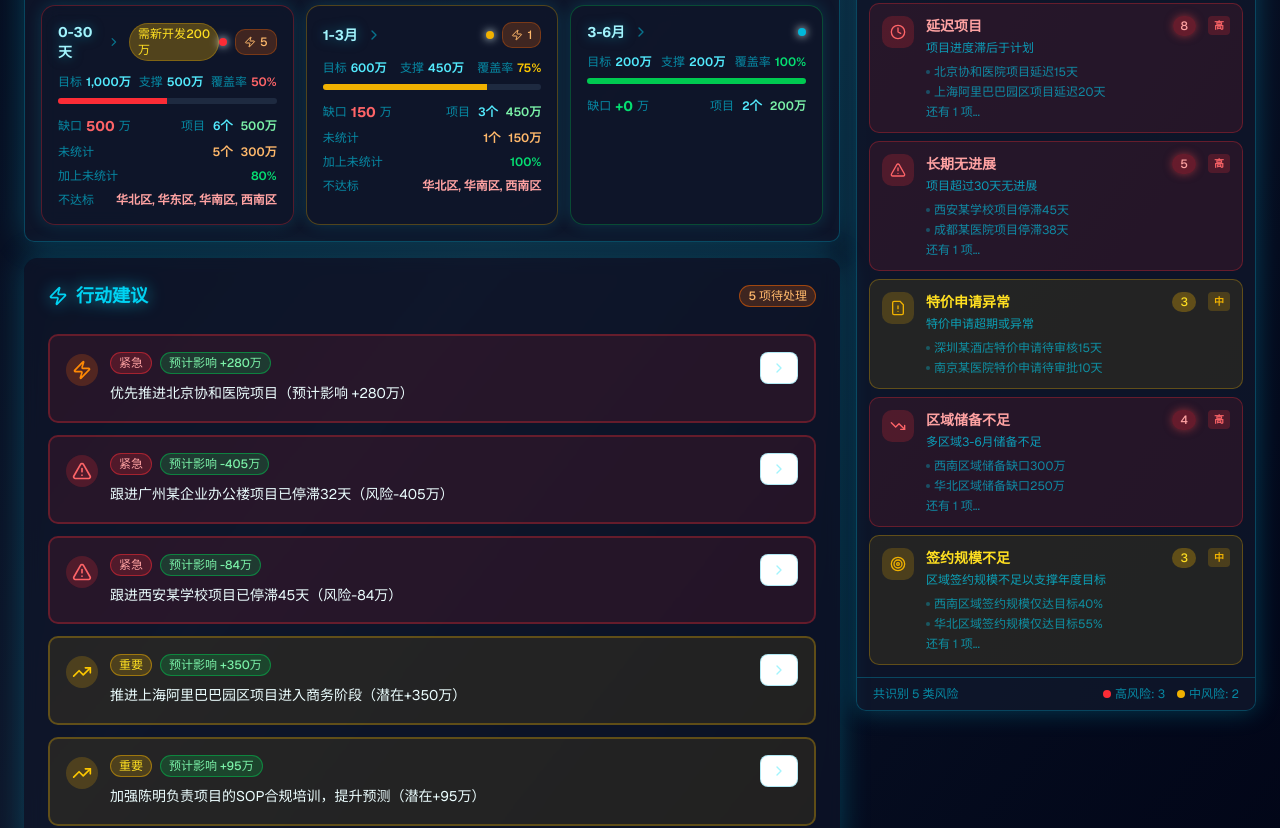
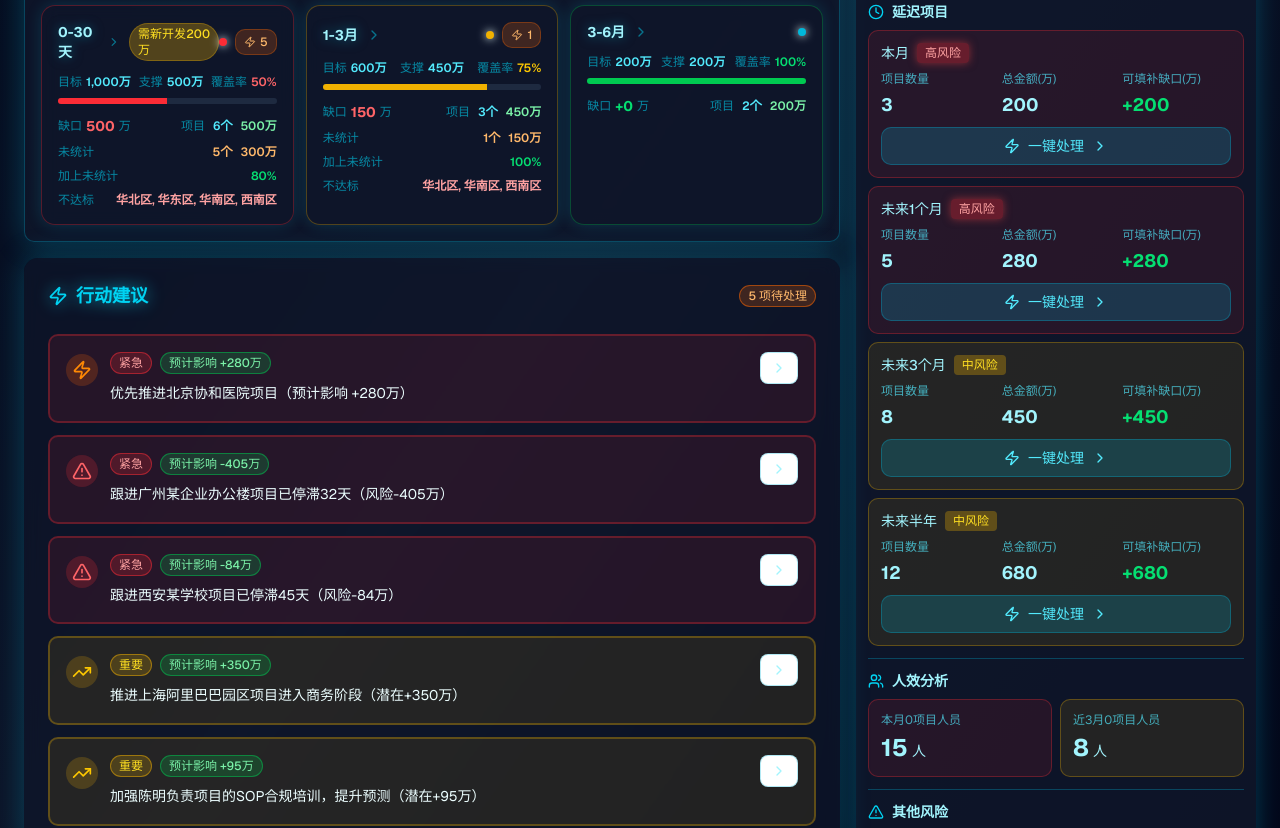
Before and after one commit to navylee1990/coze_jsc, a Next.js app: page /gm in a window 1280 px wide. Shown: the part 760-1588 px from the top of the page. Built offline with nearby package versions, Linux system fonts and the light colour scheme.

Commit message:
feat: 重构风险识别模块，优化延迟项目分类并添加人效分析

```diff
--- a/src/components/RiskIdentificationPanel.tsx
+++ b/src/components/RiskIdentificationPanel.tsx
@@ -1,154 +1,172 @@
 'use client';
 
-import { AlertTriangle, Clock, TrendingDown, FileWarning, Target } from 'lucide-react';
+import { AlertTriangle, Clock, TrendingDown, FileWarning, Target, Users, Zap, ChevronRight } from 'lucide-react';
 import { cn } from '@/lib/utils';
 
-// 风险类型
-type RiskType = 'delayed' | 'noProgress' | 'specialPrice' | 'reserveInsufficient' | 'scaleInsufficient';
+// 驾驶舱样式
+const DASHBOARD_STYLES = {
+  bg: 'bg-slate-900/80',
+  text: 'text-cyan-50',
+  textMuted: 'text-cyan-300/70',
+  textSecondary: 'text-cyan-200',
+  cardBorder: 'border-cyan-500/30',
+  neon: 'text-cyan-400 drop-shadow-[0_0_8px_rgba(6,182,212,0.8)]',
+};
 
-// 风险严重程度
-type SeverityLevel = 'high' | 'medium' | 'low';
+// 延迟项目时间分类
+interface DelayedProjectCategory {
+  period: string; // '本月', '未来1个月', '未来3个月', '未来半年'
+  periodKey: 'current' | 'future1Month' | 'future3Months' | 'future6Months';
+  count: number;
+  amount: number; // 总金额
+  gapFill: number; // 可填补缺口
+  severity: 'high' | 'medium' | 'low';
+}
 
-// 风险项接口
-interface RiskItem {
-  type: RiskType;
+// 人效数据
+interface EfficiencyData {
+  zeroProjectCurrentMonth: {
+    count: number;
+    severity: 'high' | 'medium' | 'low';
+  };
+  zeroProject3Months: {
+    count: number;
+    severity: 'high' | 'medium' | 'low';
+  };
+}
+
+// 其他风险类型
+interface OtherRiskItem {
+  type: 'specialPrice' | 'reserveInsufficient' | 'scaleInsufficient';
   title: string;
   count: number;
-  severity: SeverityLevel;
+  severity: 'high' | 'medium' | 'low';
   description: string;
-  details?: string[];
 }
 
 // 组件属性
 interface RiskIdentificationPanelProps {
-  data?: RiskItem[];
+  delayedProjects?: DelayedProjectCategory[];
+  efficiencyData?: EfficiencyData;
+  otherRisks?: OtherRiskItem[];
   theme?: 'dashboard' | 'light' | 'dark';
 }
 
-// 默认风险数据
-const defaultRiskData: RiskItem[] = [
+// 默认延迟项目数据
+const defaultDelayedProjects: DelayedProjectCategory[] = [
   {
-    type: 'delayed',
-    title: '延迟项目',
-    count: 8,
-    severity: 'high',
-    description: '项目进度滞后于计划',
-    details: [
-      '北京协和医院项目延迟15天',
-      '上海阿里巴巴园区项目延迟20天',
-      '广州某企业办公楼项目延迟32天'
-    ]
+    period: '本月',
+    periodKey: 'current',
+    count: 3,
+    amount: 200,
+    gapFill: 200,
+    severity: 'high'
   },
   {
-    type: 'noProgress',
-    title: '长期无进展',
+    period: '未来1个月',
+    periodKey: 'future1Month',
     count: 5,
-    severity: 'high',
-    description: '项目超过30天无进展',
-    details: [
-      '西安某学校项目停滞45天',
-      '成都某医院项目停滞38天',
-      '武汉某企业项目停滞35天'
-    ]
+    amount: 280,
+    gapFill: 280,
+    severity: 'high'
   },
+  {
+    period: '未来3个月',
+    periodKey: 'future3Months',
+    count: 8,
+    amount: 450,
+    gapFill: 450,
+    severity: 'medium'
+  },
+  {
+    period: '未来半年',
+    periodKey: 'future6Months',
+    count: 12,
+    amount: 680,
+    gapFill: 680,
+    severity: 'medium'
+  }
+];
+
+// 默认人效数据
+const defaultEfficiencyData: EfficiencyData = {
+  zeroProjectCurrentMonth: {
+    count: 15,
+    severity: 'high'
+  },
+  zeroProject3Months: {
+    count: 8,
+    severity: 'medium'
+  }
+};
+
+// 默认其他风险数据
+const defaultOtherRisks: OtherRiskItem[] = [
   {
     type: 'specialPrice',
     title: '特价申请异常',
     count: 3,
     severity: 'medium',
-    description: '特价申请超期或异常',
-    details: [
-      '深圳某酒店特价申请待审核15天',
-      '南京某医院特价申请待审批10天'
-    ]
+    description: '特价申请超期或异常'
   },
   {
     type: 'reserveInsufficient',
     title: '区域储备不足',
     count: 4,
     severity: 'high',
-    description: '多区域3-6月储备不足',
-    details: [
-      '西南区域储备缺口300万',
-      '华北区域储备缺口250万',
-      '一区储备缺口200万'
-    ]
+    description: '多区域3-6月储备不足'
   },
   {
     type: 'scaleInsufficient',
     title: '签约规模不足',
     count: 3,
     severity: 'medium',
-    description: '区域签约规模不足以支撑年度目标',
-    details: [
-      '西南区域签约规模仅达目标40%',
-      '华北区域签约规模仅达目标55%',
-      '华南区域签约规模仅达目标65%'
-    ]
+    description: '区域签约规模不足以支撑年度目标'
   }
 ];
 
 export default function RiskIdentificationPanel({
-  data = defaultRiskData,
+  delayedProjects = defaultDelayedProjects,
+  efficiencyData = defaultEfficiencyData,
+  otherRisks = defaultOtherRisks,
   theme = 'dashboard'
 }: RiskIdentificationPanelProps) {
+  // 获取严重程度样式
+  const getSeverityStyles = (severity: 'high' | 'medium' | 'low') => {
+    switch (severity) {
+      case 'high':
+        return 'bg-red-500/30 text-red-300 border-red-500/50 shadow-[0_0_8px_rgba(239,68,68,0.5)]';
+      case 'medium':
+        return 'bg-yellow-500/30 text-yellow-300 border-yellow-500/50';
+      case 'low':
+        return 'bg-green-500/30 text-green-300 border-green-500/50';
+    }
+  };
+
   // 获取风险图标
-  const getRiskIcon = (type: RiskType) => {
+  const getRiskIcon = (type: 'specialPrice' | 'reserveInsufficient' | 'scaleInsufficient') => {
     switch (type) {
-      case 'delayed':
-        return <Clock className="w-4 h-4" />;
-      case 'noProgress':
-        return <AlertTriangle className="w-4 h-4" />;
       case 'specialPrice':
         return <FileWarning className="w-4 h-4" />;
       case 'reserveInsufficient':
         return <TrendingDown className="w-4 h-4" />;
       case 'scaleInsufficient':
         return <Target className="w-4 h-4" />;
-      default:
-        return <AlertTriangle className="w-4 h-4" />;
-    }
-  };
-
-  // 获取严重程度样式
-  const getSeverityStyles = (severity: SeverityLevel) => {
-    switch (severity) {
-      case 'high':
-        return theme === 'dashboard'
-          ? 'bg-red-500/30 text-red-300 border-red-500/50 shadow-[0_0_8px_rgba(239,68,68,0.5)]'
-          : 'bg-red-100 text-red-700 border-red-300';
-      case 'medium':
-        return theme === 'dashboard'
-          ? 'bg-yellow-500/30 text-yellow-300 border-yellow-500/50'
-          : 'bg-yellow-100 text-yellow-700 border-yellow-300';
-      case 'low':
-        return theme === 'dashboard'
-          ? 'bg-green-500/30 text-green-300 border-green-500/50'
-          : 'bg-green-100 text-green-700 border-green-300';
-    }
-  };
-
-  // 获取严重程度标签
-  const getSeverityLabel = (severity: SeverityLevel) => {
-    switch (severity) {
-      case 'high':
-        return '高';
-      case 'medium':
-        return '中';
-      case 'low':
-        return '低';
     }
   };
 
   // 计算高风险数量
-  const highRiskCount = data.filter(item => item.severity === 'high').length;
+  const highRiskCount = [
+    ...delayedProjects.filter(p => p.severity === 'high'),
+    ...otherRisks.filter(r => r.severity === 'high')
+  ].length;
 
   return (
     <div
       className={cn(
         'w-full rounded-lg overflow-hidden transition-all duration-300',
         theme === 'dashboard'
-          ? 'bg-slate-900/80 border border-cyan-500/30 shadow-[0_0_25px_rgba(6,182,212,0.3)]'
+          ? `${DASHBOARD_STYLES.bg} ${DASHBOARD_STYLES.cardBorder} shadow-[0_0_25px_rgba(6,182,212,0.3)]`
           : theme === 'dark'
           ? 'bg-slate-800 border border-slate-700'
           : 'bg-white border border-slate-200'
@@ -158,12 +176,12 @@ export default function RiskIdentificationPanel({
       <div
         className={cn(
           'px-4 py-3 border-b flex items-center justify-between',
-          theme === 'dashboard' ? 'border-cyan-500/30 bg-slate-900/50' : 'border-slate-200 bg-white'
+          theme === 'dashboard' ? `${DASHBOARD_STYLES.cardBorder} bg-slate-900/50` : 'border-slate-200 bg-white'
         )}
       >
         <div className="flex items-center gap-2">
           <AlertTriangle className={cn('w-5 h-5', theme === 'dashboard' ? 'text-cyan-400' : 'text-slate-700')} />
-          <h3 className={cn('font-bold text-lg', theme === 'dashboard' ? 'text-cyan-200' : 'text-slate-900')}>
+          <h3 className={cn('font-bold text-lg', theme === 'dashboard' ? DASHBOARD_STYLES.textSecondary : 'text-slate-900')}>
             风险识别
           </h3>
         </div>
@@ -181,155 +199,138 @@ export default function RiskIdentificationPanel({
       </div>
 
       {/* 风险列表 */}
-      <div className="p-3 space-y-2">
-        {data.map((risk, index) => (
+      <div className="p-3 space-y-3">
+        {/* 延迟项目 */}
+        <div className="space-y-2">
+          <div className="flex items-center gap-2 mb-2">
+            <Clock className={cn('w-4 h-4 text-cyan-400')} />
+            <h4 className={cn('text-sm font-semibold', DASHBOARD_STYLES.textSecondary)}>延迟项目</h4>
+          </div>
+          {delayedProjects.map((item, index) => (
             <div
               key={index}
               className={cn(
-              'relative rounded-lg p-3 border transition-all duration-200',
-              theme === 'dashboard'
-                ? risk.severity === 'high'
+                'rounded-lg p-3 border transition-all duration-200',
+                item.severity === 'high'
+                  ? 'bg-red-500/10 border-red-500/30 hover:bg-red-500/20 hover:shadow-[0_0_15px_rgba(239,68,68,0.3)]'
+                  : 'bg-yellow-500/10 border-yellow-500/30 hover:bg-yellow-500/20'
+              )}
+            >
+              <div className="flex items-start justify-between mb-2">
+                <div className="flex-1">
+                  <div className="flex items-center gap-2 mb-1">
+                    <span className={cn('font-medium text-sm', DASHBOARD_STYLES.textSecondary)}>{item.period}</span>
+                    <span className={cn('px-2 py-0.5 rounded text-xs font-medium', getSeverityStyles(item.severity))}>
+                      {item.severity === 'high' ? '高风险' : '中风险'}
+                    </span>
+                  </div>
+                  <div className="grid grid-cols-3 gap-3 mt-2">
+                    <div>
+                      <div className={cn('text-xs mb-1', DASHBOARD_STYLES.textMuted)}>项目数量</div>
+                      <div className={cn('text-lg font-bold', DASHBOARD_STYLES.textSecondary)}>{item.count}</div>
+                    </div>
+                    <div>
+                      <div className={cn('text-xs mb-1', DASHBOARD_STYLES.textMuted)}>总金额(万)</div>
+                      <div className={cn('text-lg font-bold', DASHBOARD_STYLES.textSecondary)}>{item.amount}</div>
+                    </div>
+                    <div>
+                      <div className={cn('text-xs mb-1', DASHBOARD_STYLES.textMuted)}>可填补缺口(万)</div>
+                      <div className={cn('text-lg font-bold text-green-400')}>+{item.gapFill}</div>
+                    </div>
+                  </div>
+                </div>
+              </div>
+              <button className={cn(
+                'w-full mt-2 flex items-center justify-center gap-2 px-3 py-2 rounded-lg text-sm font-medium transition-all',
+                'bg-cyan-500/20 border border-cyan-500/30 text-cyan-300',
+                'hover:bg-cyan-500/30 hover:shadow-[0_0_15px_rgba(6,182,212,0.4)]'
+              )}>
+                <Zap className="w-4 h-4" />
+                一键处理
+                <ChevronRight className="w-4 h-4" />
+              </button>
+            </div>
+          ))}
+        </div>
+
+        <div className={cn('border-t', DASHBOARD_STYLES.cardBorder)}></div>
+
+        {/* 人效模块 */}
+        <div className="space-y-2">
+          <div className="flex items-center gap-2 mb-2">
+            <Users className={cn('w-4 h-4 text-cyan-400')} />
+            <h4 className={cn('text-sm font-semibold', DASHBOARD_STYLES.textSecondary)}>人效分析</h4>
+          </div>
+          <div className="grid grid-cols-2 gap-2">
+            <div
+              className={cn(
+                'rounded-lg p-3 border',
+                efficiencyData.zeroProjectCurrentMonth.severity === 'high'
+                  ? 'bg-red-500/10 border-red-500/30'
+                  : 'bg-yellow-500/10 border-yellow-500/30'
+              )}
+            >
+              <div className={cn('text-xs mb-1', DASHBOARD_STYLES.textMuted)}>本月0项目人员</div>
+              <div className={cn('text-2xl font-bold', DASHBOARD_STYLES.textSecondary)}>
+                {efficiencyData.zeroProjectCurrentMonth.count}
+                <span className="text-sm font-normal ml-1">人</span>
+              </div>
+            </div>
+            <div
+              className={cn(
+                'rounded-lg p-3 border',
+                efficiencyData.zeroProject3Months.severity === 'high'
+                  ? 'bg-red-500/10 border-red-500/30'
+                  : 'bg-yellow-500/10 border-yellow-500/30'
+              )}
+            >
+              <div className={cn('text-xs mb-1', DASHBOARD_STYLES.textMuted)}>近3月0项目人员</div>
+              <div className={cn('text-2xl font-bold', DASHBOARD_STYLES.textSecondary)}>
+                {efficiencyData.zeroProject3Months.count}
+                <span className="text-sm font-normal ml-1">人</span>
+              </div>
+            </div>
+          </div>
+        </div>
+
+        <div className={cn('border-t', DASHBOARD_STYLES.cardBorder)}></div>
+
+        {/* 其他风险 */}
+        <div className="space-y-2">
+          <div className="flex items-center gap-2 mb-2">
+            <AlertTriangle className={cn('w-4 h-4 text-cyan-400')} />
+            <h4 className={cn('text-sm font-semibold', DASHBOARD_STYLES.textSecondary)}>其他风险</h4>
+          </div>
+          {otherRisks.map((risk, index) => (
+            <div
+              key={index}
+              className={cn(
+                'rounded-lg p-3 border transition-all duration-200 flex items-center gap-3',
+                risk.severity === 'high'
                   ? 'bg-red-500/10 border-red-500/30 hover:bg-red-500/20 hover:shadow-[0_0_15px_rgba(239,68,68,0.3)]'
                   : risk.severity === 'medium'
                   ? 'bg-yellow-500/10 border-yellow-500/30 hover:bg-yellow-500/20'
                   : 'bg-green-500/10 border-green-500/30 hover:bg-green-500/20'
-                : risk.severity === 'high'
-                ? 'bg-red-50 border-red-200 hover:bg-red-100'
-                : risk.severity === 'medium'
-                ? 'bg-yellow-50 border-yellow-200 hover:bg-yellow-100'
-                : 'bg-green-50 border-green-200 hover:bg-green-100'
               )}
             >
-            <div className="flex items-start gap-3">
-              {/* 图标 */}
-              <div
-                className={cn(
-                  'flex-shrink-0 w-8 h-8 rounded-lg flex items-center justify-center',
-                  theme === 'dashboard'
-                    ? risk.severity === 'high'
-                      ? 'bg-red-500/20'
-                      : risk.severity === 'medium'
-                      ? 'bg-yellow-500/20'
-                      : 'bg-green-500/20'
-                    : risk.severity === 'high'
-                    ? 'bg-red-100'
-                    : risk.severity === 'medium'
-                    ? 'bg-yellow-100'
-                    : 'bg-green-100'
-                )}
-              >
-                <span
-                  className={cn(
-                    risk.severity === 'high'
-                      ? 'text-red-400'
-                      : risk.severity === 'medium'
-                      ? 'text-yellow-500'
-                      : 'text-green-500'
-                  )}
-                >
+              <div className={cn(
+                'p-2 rounded-lg',
+                risk.severity === 'high' ? 'bg-red-500/20' : risk.severity === 'medium' ? 'bg-yellow-500/20' : 'bg-green-500/20'
+              )}>
                 {getRiskIcon(risk.type)}
+              </div>
+              <div className="flex-1">
+                <div className="flex items-center gap-2 mb-1">
+                  <span className={cn('font-medium text-sm', DASHBOARD_STYLES.textSecondary)}>{risk.title}</span>
+                  <span className={cn('px-2 py-0.5 rounded text-xs font-medium', getSeverityStyles(risk.severity))}>
+                    {risk.severity === 'high' ? '高风险' : risk.severity === 'medium' ? '中风险' : '低风险'}
                   </span>
                 </div>
-
-              {/* 内容 */}
-              <div className="flex-1 min-w-0">
-                <div className="flex items-center justify-between mb-1">
-                  <h4
-                    className={cn(
-                      'text-sm font-semibold',
-                      theme === 'dashboard'
-                        ? risk.severity === 'high'
-                          ? 'text-red-300'
-                          : risk.severity === 'medium'
-                          ? 'text-yellow-300'
-                          : 'text-green-300'
-                        : 'text-slate-900'
-                    )}
-                  >
-                    {risk.title}
-                  </h4>
-                  <span
-                    className={cn(
-                      'text-xs px-2 py-0.5 rounded-full font-medium',
-                      getSeverityStyles(risk.severity)
-                    )}
-                  >
-                    {risk.count}
-                  </span>
+                <div className={cn('text-xs', DASHBOARD_STYLES.textMuted)}>{risk.description}</div>
               </div>
-                <p
-                  className={cn('text-xs', theme === 'dashboard' ? 'text-cyan-400/70' : 'text-slate-600')}
-                >
-                  {risk.description}
-                </p>
-                {risk.details && risk.details.length > 0 && (
-                  <div className="mt-2 space-y-1">
-                    {risk.details.slice(0, 2).map((detail, idx) => (
-                      <div
-                        key={idx}
-                        className={cn(
-                          'text-xs flex items-center gap-1',
-                          theme === 'dashboard' ? 'text-cyan-400/60' : 'text-slate-500'
-                        )}
-                      >
-                        <span className="w-1 h-1 rounded-full bg-current opacity-50" />
-                        {detail}
+              <div className={cn('text-xl font-bold', DASHBOARD_STYLES.textSecondary)}>{risk.count}</div>
             </div>
           ))}
-                    {risk.details.length > 2 && (
-                      <div
-                        className={cn('text-xs', theme === 'dashboard' ? 'text-cyan-400/60' : 'text-slate-500')}
-                      >
-                        还有 {risk.details.length - 2} 项...
-                      </div>
-                    )}
-                  </div>
-                )}
-              </div>
-
-              {/* 严重程度标签 */}
-              <div
-                className={cn(
-                  'flex-shrink-0 px-1.5 py-0.5 rounded text-[10px] font-bold uppercase',
-                  risk.severity === 'high'
-                    ? 'bg-red-500/20 text-red-400'
-                    : risk.severity === 'medium'
-                    ? 'bg-yellow-500/20 text-yellow-500'
-                    : 'bg-green-500/20 text-green-500'
-                )}
-              >
-                {getSeverityLabel(risk.severity)}
-              </div>
-            </div>
-          </div>
-        ))}
-      </div>
-
-      {/* 底部统计 */}
-      <div
-        className={cn(
-          'px-4 py-2 border-t text-xs',
-          theme === 'dashboard' ? 'border-cyan-500/30 bg-slate-900/50' : 'border-slate-200 bg-gray-50'
-        )}
-      >
-        <div className="flex items-center justify-between">
-          <span className={cn(theme === 'dashboard' ? 'text-cyan-400/60' : 'text-slate-500')}>
-            共识别 {data.length} 类风险
-          </span>
-          <div className="flex items-center gap-3">
-            <div className="flex items-center gap-1">
-              <div className="w-2 h-2 rounded-full bg-red-500" />
-              <span className={cn(theme === 'dashboard' ? 'text-cyan-400/60' : 'text-slate-500')}>
-                高风险: {data.filter(r => r.severity === 'high').length}
-              </span>
-            </div>
-            <div className="flex items-center gap-1">
-              <div className="w-2 h-2 rounded-full bg-yellow-500" />
-              <span className={cn(theme === 'dashboard' ? 'text-cyan-400/60' : 'text-slate-500')}>
-                中风险: {data.filter(r => r.severity === 'medium').length}
-              </span>
-            </div>
-          </div>
         </div>
       </div>
     </div>
```
Lines whose indentation alone changed are shown as unchanged.
